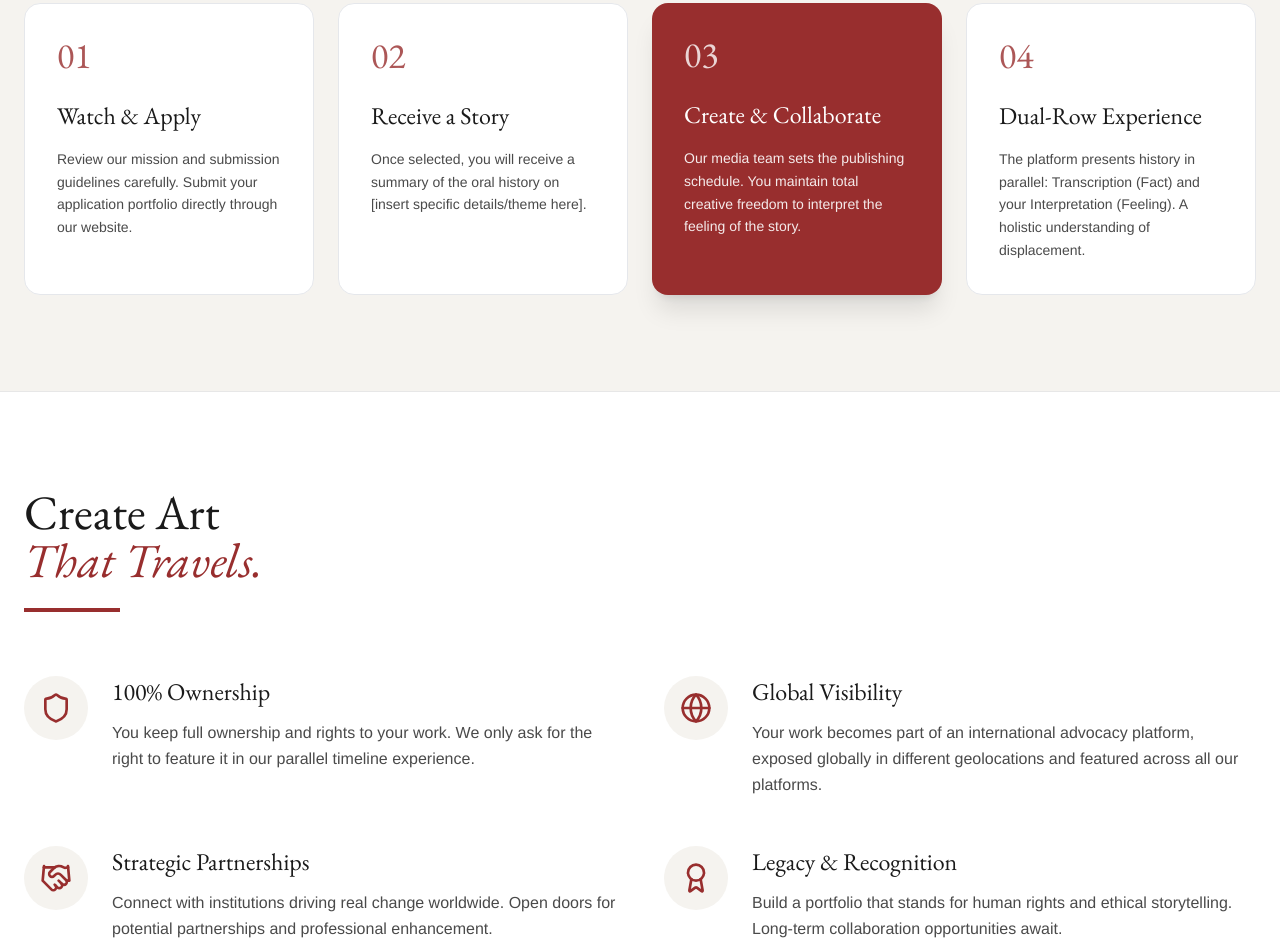
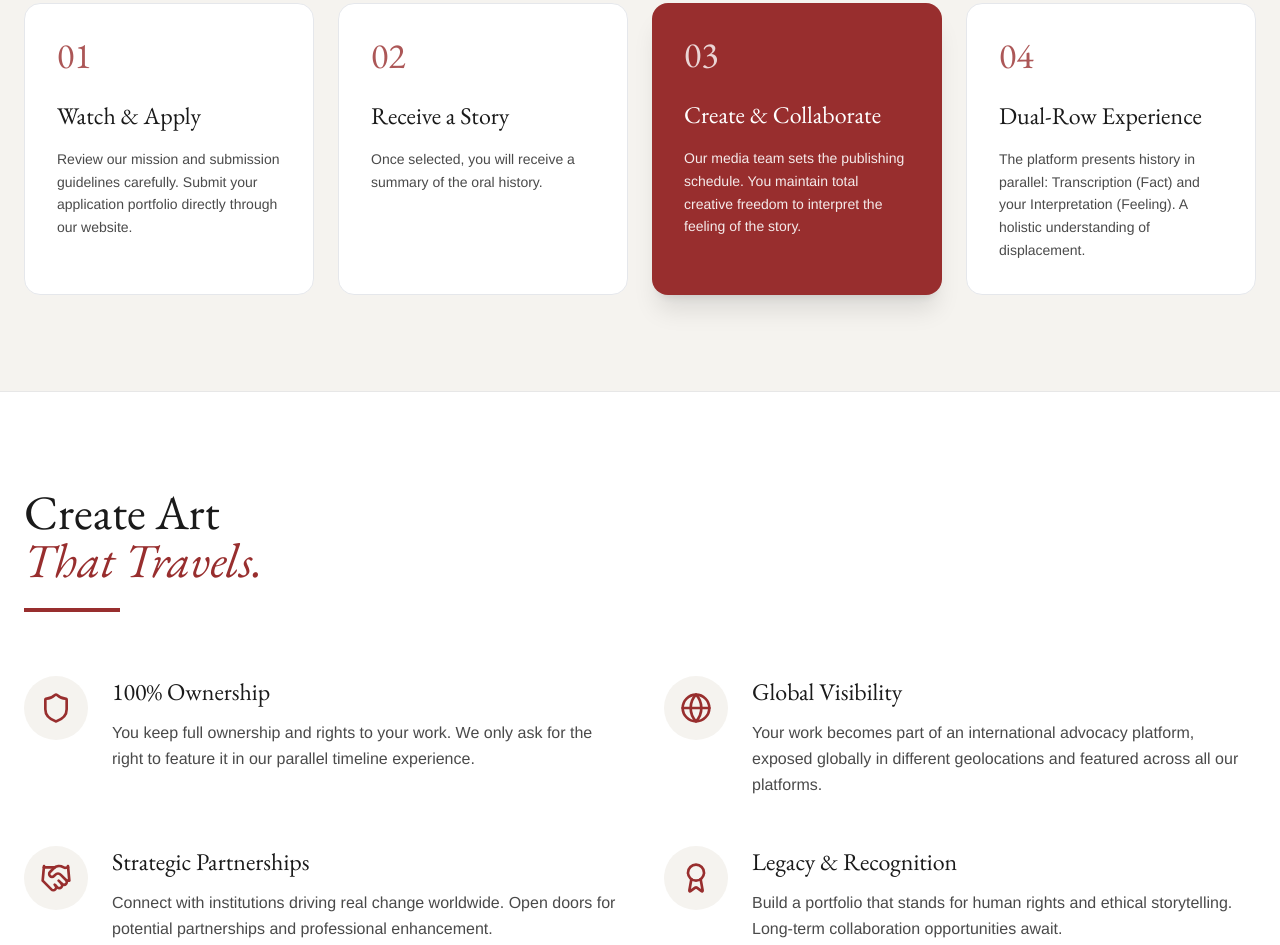
Before and after one commit to yanyan200518/Artist, a plain HTML site: page index.html in a window 1280 px wide. Shown: the part 1159-2104 px from the top of the page. Drawn offline with nearby package versions, Linux system fonts and the light colour scheme.

Commit message:
Update index.html

```diff
--- a/index.html
+++ b/index.html
@@ -170,7 +170,7 @@
       <div class="fade-in-up stagger-2 relative p-8 rounded-2xl transition-all duration-500 ease-out cursor-pointer bg-white border border-gray-200 hover:border-[#982E2E] hover:shadow-xl hover:-translate-y-2 group">
         <div class="font-garamond text-4xl mb-6 opacity-80 text-[#982E2E]">02</div>
         <h3 class="font-garamond text-2xl mb-4 text-[#1A1A1A]">Receive a Story</h3>
-        <p class="text-sm leading-relaxed text-[#4A4A4A]">Once selected, you will receive a summary of the oral history on [insert specific details/theme here].</p>
+        <p class="text-sm leading-relaxed text-[#4A4A4A]">Once selected, you will receive a summary of the oral history.</p>
         <div class="absolute bottom-6 right-6 transition-all duration-300 opacity-0 -translate-x-4 group-hover:opacity-100 group-hover:translate-x-0">
            <i data-lucide="arrow-right" class="w-5 h-5 text-[#982E2E]"></i>
         </div>
```
